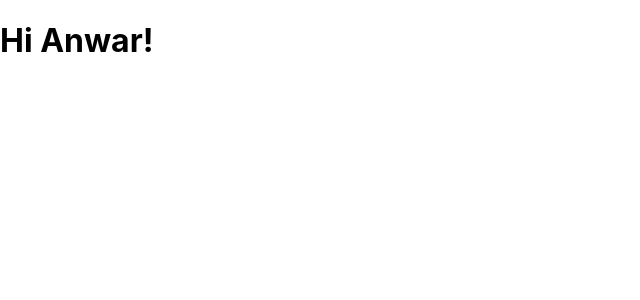
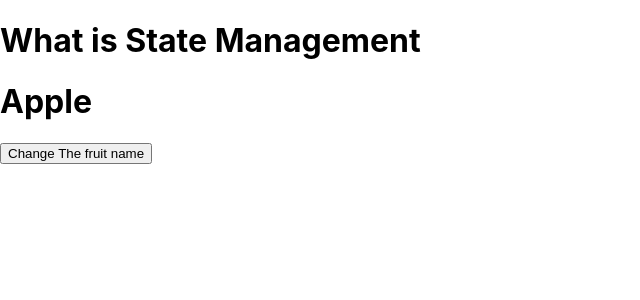
Before and after one commit to MAnwarulhaq/my-react-app, a React (Create React App) app: page / in a window 1280 px wide. Shown: the top 300 px of the page, without its empty margins (0-640 px from the left). Built offline with nearby package versions, Linux system fonts and the light colour scheme.

Commit message:
State Management in wrong way

```diff
--- a/src/App.js
+++ b/src/App.js
@@ -1,10 +1,11 @@
 
 import './App.css';
+import State from './State/State';
 
 function App() {
   return (
     <>
-    <h1>Hi Anwar!</h1>
+    <State />
     </>
   );
 }
--- /dev/null
+++ b/src/State/State.jsx
@@ -0,0 +1,21 @@
+import React from 'react'
+
+
+// Wrong way to manage state in React
+
+const State = () => {
+    let fruits = "Apple";
+    const changeFruits = () => {
+        fruits = "Banana";
+        console.log(fruits);
+    }
+  return (
+    <div>
+        <h1>What is State Management</h1>
+        <h1>{fruits}</h1>
+        <button onClick={changeFruits}>Change The fruit name</button>
+    </div>
+  )
+}
+
+export default State
```
